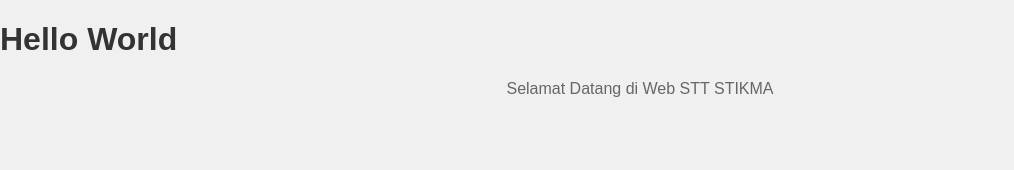
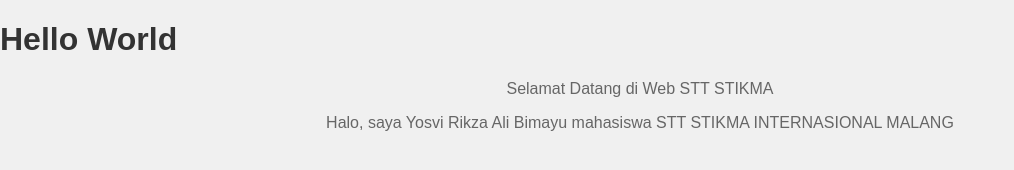
Before and after one commit to yosvi-bimayu/web_compro, a plain HTML site: page index.html in a window 1280 px wide. Shown: the whole page, without its empty margins (0-1014 px from the left). Drawn offline with Linux system fonts and the light colour scheme.

Commit message:
Menambahkan kode fungsi pada file index.html

```diff
--- a/index.html
+++ b/index.html
@@ -9,6 +9,8 @@
 <body>
     <h1>Hello World</h1>
     <p>Selamat Datang di Web STT STIKMA</p>
+    <p>Halo, saya Yosvi Rikza Ali Bimayu mahasiswa STT STIKMA INTERNASIONAL MALANG</p>
+    <!-- NIM: 21112562 -->
 
     <script src="script.js"></script>
 </body>
--- a/style.css
+++ b/style.css
@@ -3,6 +3,7 @@ body {
     background-color: #f0f0f0;
     margin: 0;
     padding: 0;
+/*NIM: 21112562*/
 }
 
 h1 {
```
